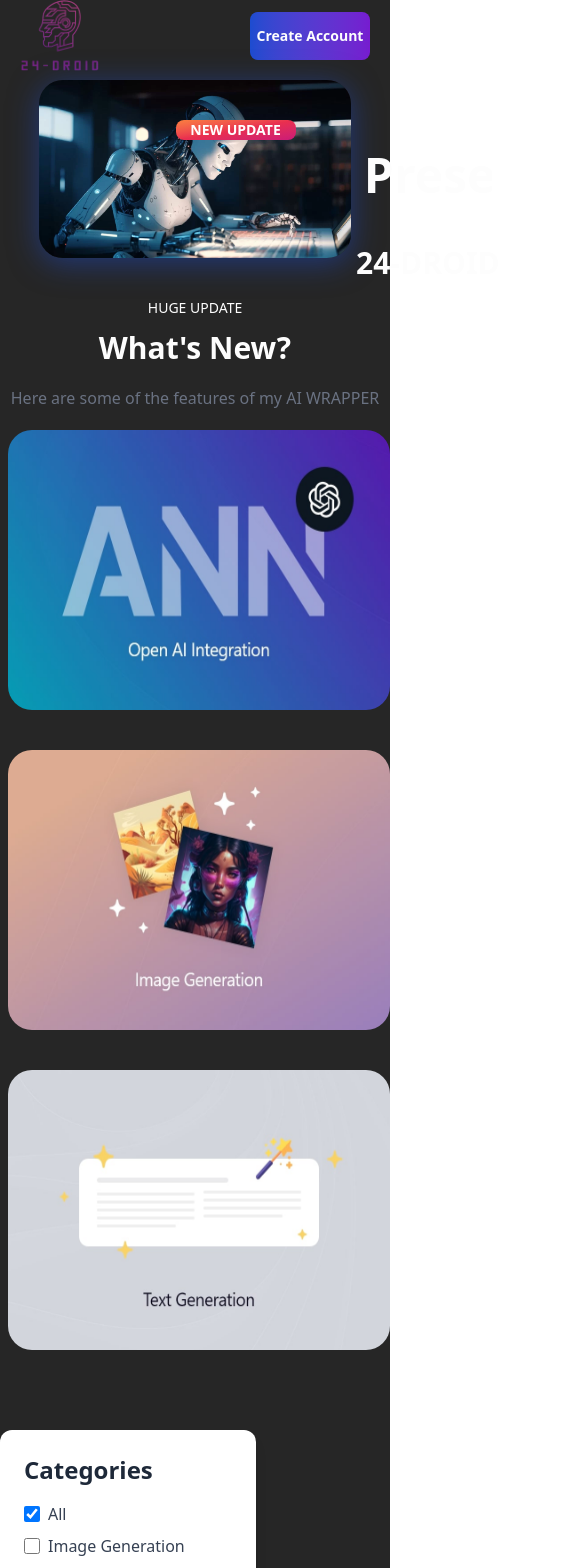
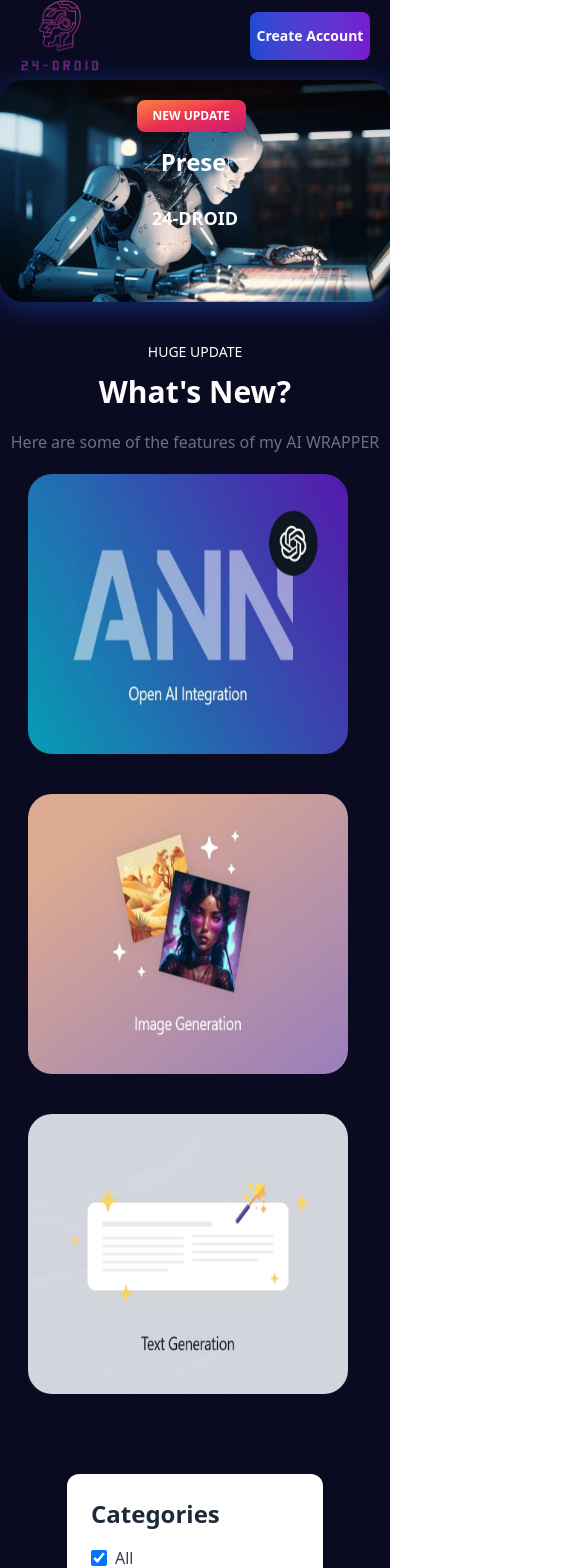
Before and after one commit to 24-droid/24-droid-Frontend, a React (Vite) app: page / in a window 390 px wide. Shown: the top 1568 px of the page, 585 px wide, since content can reach past the window. Built offline with nearby package versions, Linux system fonts and the light colour scheme.

Commit message:
Added the Footer section and made Features and Hero section responsive with mobile screen

```diff
--- a/src/components/Categories.jsx
+++ b/src/components/Categories.jsx
@@ -33,7 +33,7 @@
         .flatMap((cat) => cat.img);
 
   return (
-    <div className="flex flex-col md:flex-row justify-center items-start gap-10 mt-20">
+    <div className="flex flex-col md:flex-row justify-center items-center md:items-start gap-10 mt-20">
       <div className="bg-white shadow-lg rounded-xl p-6 w-64">
         <h2 className="text-2xl font-bold text-gray-800 mb-4">Categories</h2>
         <div className="space-y-2">
--- /dev/null
+++ b/src/components/Footer.jsx
@@ -0,0 +1,18 @@
+import React from 'react'
+import { Link } from 'react-router-dom'
+
+const Footer = () => {
+  return (
+    <div>
+        <footer className='flex justify-between bg-[#0a0b20]'>
+        <p className=' flex items-center text-[#FDFDFD] ml-5 '>&#169;{new Date().getFullYear()} by 24-droid teams</p>
+        <button className='text-[#FDFDFD] w-30 h-12 rounded-lg bg-gradient-to-r from-[#1c4cd0] to-[#761cd0] hover:cursor-pointer text-sm font-semibold mr-5'>
+            <Link to="https://github.com/24-droid">Follow Me</Link>
+        </button>
+        </footer>
+
+    </div>
+  )
+}
+
+export default Footer
--- a/src/components/Hero.jsx
+++ b/src/components/Hero.jsx
@@ -1,17 +1,25 @@
-import React from 'react'
-import HeroLogo from "../assets/hero.png"
-import "../index.css"
+import React from 'react';
+import HeroLogo from "../assets/hero.png";
+import "../index.css";
+
 const Hero = () => {
   return (
     <div className='mt-2 h-full relative'>
-        <img src={HeroLogo} alt="Hero" className='w-[80%]   mx-auto bg-cover rounded-3xl shadow-[0px_5px_30px_rgba(28,76,208,0.5)]'/>
-        <button className=' absolute top-10 left-[45%] text-sm  text-white font-semibold rounded-lg w-30 bg-gradient-to-br from-[#fa7f3f] via-[#e92f4f] to-[#cb1a77]'>NEW UPDATE</button>
-        <div className='text-center absolute top-[40%] left-[35%] text-[#FDFDFD]'>
-        <h1 className='text-5xl font-extrabold typing-text '>Presenting AI WRAPPER- </h1>
-        <h2 className='mt-10 text-3xl font-bold  '> 24-DROID</h2>
-        </div>
+      {/* Hero Image */}
+      <img src={HeroLogo} alt="Hero" className='w-full md:w-[80%] mx-auto bg-cover rounded-3xl shadow-[0px_5px_30px_rgba(28,76,208,0.5)]'/>
+
+      {/* New Update Button */}
+      <button className='absolute top-5 md:top-10 left-[35%] md:left-[45%] text-xs md:text-sm text-white font-semibold rounded-lg px-4 py-2 bg-gradient-to-br from-[#fa7f3f] via-[#e92f4f] to-[#cb1a77]'>
+        NEW UPDATE
+      </button>
+
+      {/* Text Section */}
+      <div className='text-center absolute top-[30%] md:top-[40%] left-[10%] md:left-[35%] text-[#FDFDFD] w-[80%] md:w-auto'>
+        <h1 className='text-2xl md:text-5xl font-extrabold typing-text'>Presenting AI WRAPPER-</h1>
+        <h2 className='mt-5 md:mt-10 text-lg md:text-3xl font-bold'>24-DROID</h2>
+      </div>
     </div>
-  )
-}
+  );
+};
 
-export default Hero
+export default Hero;
--- a/src/components/New.jsx
+++ b/src/components/New.jsx
@@ -12,13 +12,13 @@
         </div>
         <div className='flex ml-2 flex-col gap-10 justify-evenly md:flex-row mt-5 hover:cursor-pointer'>
             <div>
-                <img src={New1} alt="Feature-Image" className='w-100 h-70 rounded-3xl box'/>
+                <img src={New1} alt="Feature-Image" className=' w-80 md:w-100 h-70 ml-5 rounded-3xl box'/>
             </div>
             <div>
-                <img src={New2} alt="Feature-Image" className='w-100 h-70 rounded-3xl' />
+                <img src={New2} alt="Feature-Image" className=' w-80 md:w-100 h-70 ml-5  rounded-3xl' />
             </div>
             <div>
-                <img src={New3} alt="Feature-Image" className='w-100 h-70 rounded-3xl'/>
+                <img src={New3} alt="Feature-Image" className=' w-80 md:w-100 h-70 ml-5 rounded-3xl'/>
             </div>
         </div>
     </div>
--- a/src/pages/Home.jsx
+++ b/src/pages/Home.jsx
@@ -8,9 +8,10 @@
 import Customer from '../components/Customer'
 import Usage from '../components/Usage'
 import Below from '../components/Below'
+import Footer from '../components/Footer'
 const Home = () => {
   return (
-    <div className='bg-[#262626] min-h-screen'>
+    <div className='bg-[#0a0b20] min-h-screen'>
         <Navbar />
         <Hero />
         <New />
@@ -20,6 +21,7 @@
         <Customer />
         <Usage />
         <Below />
+        <Footer />
     </div>
   )
 }
```
